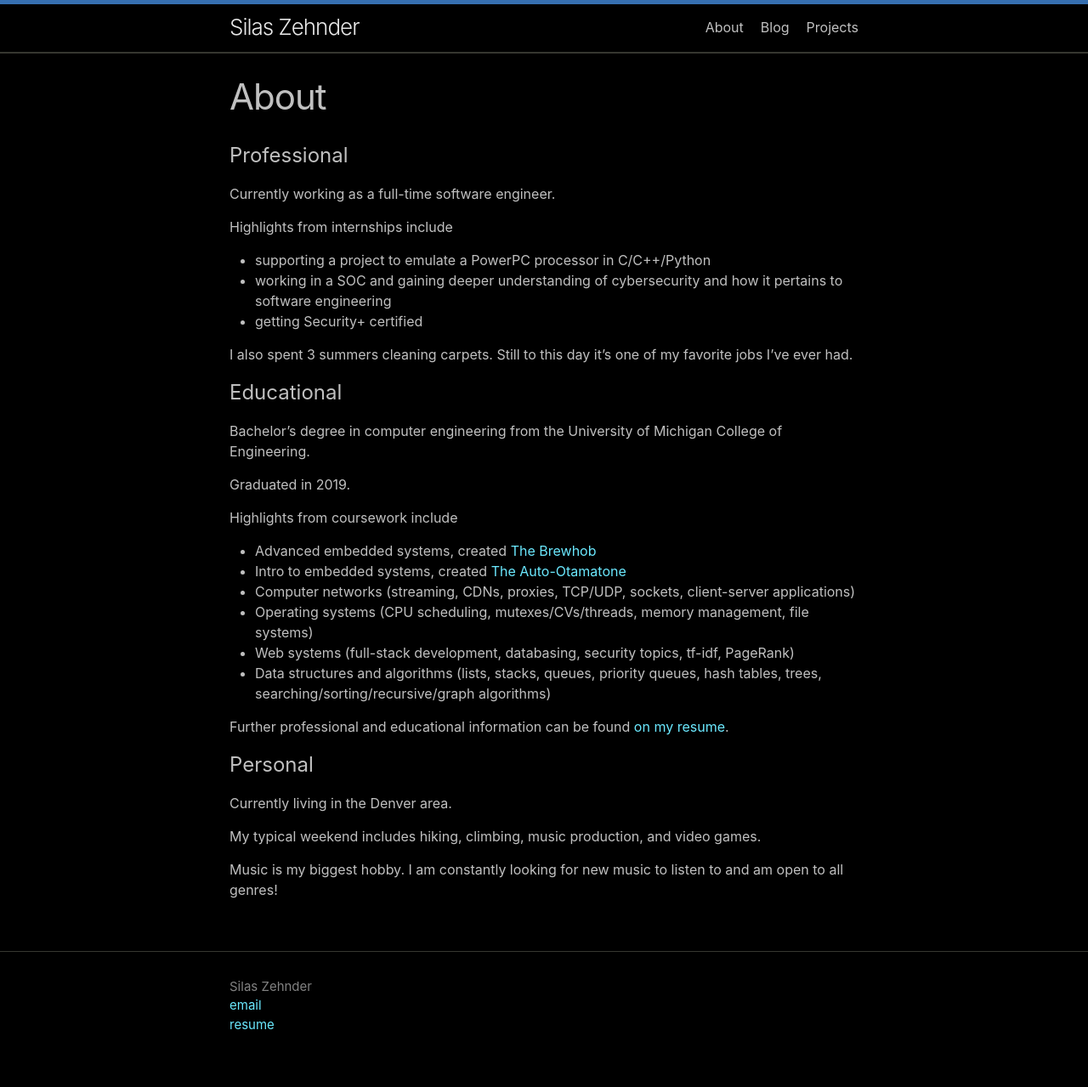
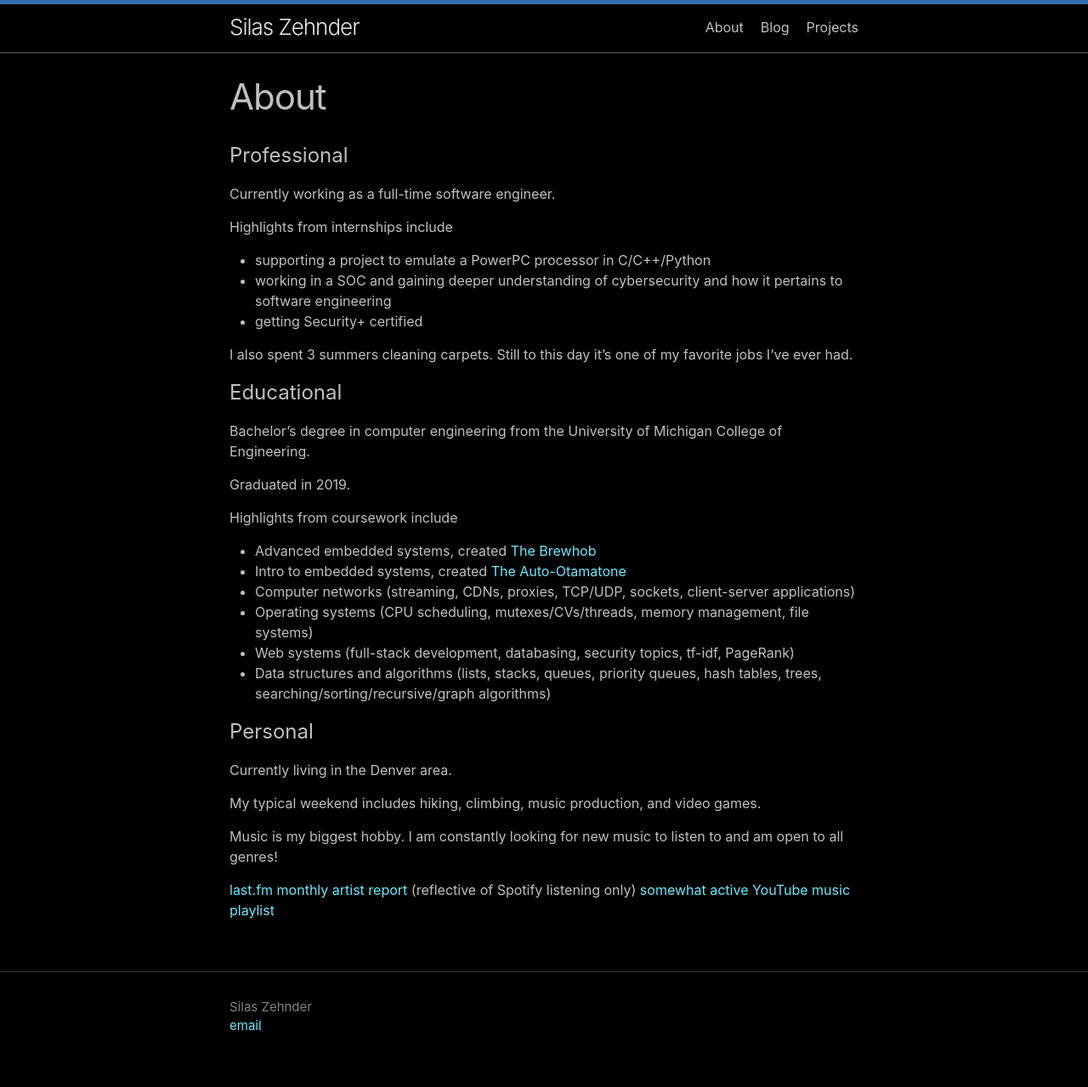
Before and after one commit to silaszehnder/silaszehnder.github.io, a Jekyll site: the page built from about.md, in a window 1280 px wide. Shown: the whole page at 85% size. Built offline with Jekyll 4.4.1, drawn with Linux system fonts in a browser that asks for light colours.

Commit message:
remove resume since outdated and doxxy, music links

```diff
--- a/_includes/footer.html
+++ b/_includes/footer.html
@@ -16,7 +16,7 @@
             {%- if site.email -%}
             <li><a class="u-email" href="mailto:{{ site.email }}">email</a></li>
             {%- endif -%}
-            <li><a class="u-email" href="assets/szehnder_resume.pdf">resume</a></li>
+            <!-- <li><a class="u-email" href="assets/szehnder_resume.pdf">resume</a></li> -->
         </ul>
       </div>
 
--- a/about.md
+++ b/about.md
@@ -29,7 +29,7 @@ Highlights from coursework include
 * Web systems (full-stack development, databasing, security topics, tf-idf, PageRank)
 * Data structures and algorithms (lists, stacks, queues, priority queues, hash tables, trees, searching/sorting/recursive/graph algorithms)
 
-Further professional and educational information can be found [on my resume](/assets/szehnder_resume.pdf).
+<!-- Further professional and educational information can be found [on my resume](/assets/szehnder_resume.pdf). -->
 
 # Personal
 
@@ -38,3 +38,6 @@ Currently living in the Denver area.
 My typical weekend includes hiking, climbing, music production, and video games.
 
 Music is my biggest hobby. I am constantly looking for new music to listen to and am open to all genres!
+
+[last.fm monthly artist report](https://www.last.fm/user/silaszehnder/library/artists?date_preset=LAST_30_DAYS) (reflective of Spotify listening only)
+[somewhat active YouTube music playlist](https://youtube.com/playlist?list=PLNecavmQ9_GwP06CcNG7OKvxmc27HiSsS)
```
Also changed, not shown: 1 other file.
